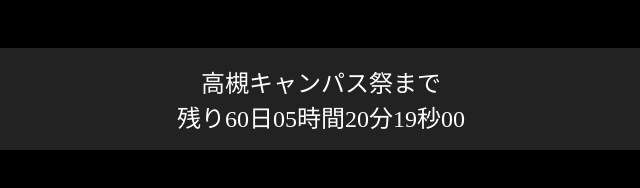
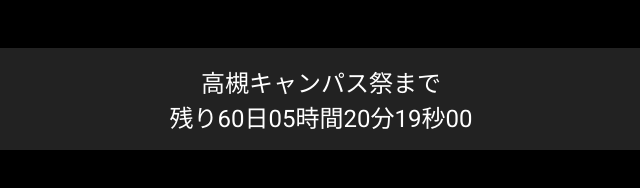
Before and after one commit to hamako223/Toys, a plain HTML site: page index.html in a window 1280 px wide. Shown: the full height of the page, 319-959 px from the left. Drawn offline with Linux system fonts and the light colour scheme.

Commit message:
modified all

```diff
--- a/CountDownTimer.js
+++ b/CountDownTimer.js
@@ -6,19 +6,20 @@ function dateCounter(){
     //カウントダウンしたい日時を設定
     const targetDate = new Date("2018/5/27 10:00:00");
     //日数の計算
-    const dayCalc = Math.ceil((targetDate - currentDate)/(1000*60*60*24)-1);
-    const ms = (targetDate - currentDate);
-    if(ms >= 0){
+    const betweenDay = (targetDate - currentDate);
+    const dayCalc = Math.ceil((betweenDay)/(1000*60*60*24)-1);
+    if(betweenDay>=0){
       //時間を取得
-      const hour = ('0' + Math.floor(ms/(60*60*1000)) % 24).slice(-2);
+      const hour = ('0'+Math.floor(betweenDay/(60*60*1000))%24).slice(-2);
       //分を取得
-      const minute = ('0' + Math.floor((ms%(24*60*60*1000))/(60*1000))%60).slice(-2);
-      //廟を取得
-      const second = ('0' + Math.round((ms%(24*60*60*1000))/1000)%60%60).slice(-2);
+      const minute = ('0'+Math.floor((betweenDay%(24*60*60*1000))/(60*1000))%60).slice(-2);
+      //秒を取得
+      const second = ('0'+Math.round((betweenDay%(24*60*60*1000))/1000)%60%60).slice(-2);
       //ミリ秒を取得
-      const mili = ('0' + Math.floor((ms%(24*60*60*1000))/10)%100).slice(-2);
+      const mili = ('0'+Math.floor((betweenDay%(24*60*60*1000))/10)%100).slice(-2);
       //HTML上に出力
-      document.getElementById("counter").innerHTML ="<p class=\"counterText\">高槻キャンパス祭まで"+ "<br>残り" + dayCalc + "日" + hour + "時間" + minute + "分" + second + "秒"+mili+"</p>";
+      document.getElementById("counter").innerHTML
+      ="<p class=\"counterText\">高槻キャンパス祭まで"+"<br>残り"+dayCalc+"日"+hour+"時間"+minute+"分"+second+"秒"+mili+"</p>";
 
       if((hour == 0)&&(minute == 0)&&(second == 0)){
         clearInterval(timer);
--- a/index.html
+++ b/index.html
@@ -6,6 +6,7 @@
   <meta http-equiv="X-UA-Compatible" content="ie=edge">
   <title>高槻キャンパス祭</title>
   <link rel="stylesheet" href="style.css">
+  <link href="https://fonts.googleapis.com/css?family=Roboto" rel="stylesheet">
   <script src="CountDownTimer.js"></script>
 </head>
 <body>
--- a/style.css
+++ b/style.css
@@ -1,9 +1,14 @@
 html{
   background-color: #000;
+}
+p{
+  margin: 0;
+  padding: 0;
 }
 .counterText{
   color: #fff;
   font-size: 1.5rem;
+  font-family: 'Roboto', sans-serif;
   text-align: center;
   background-color: #222;
   padding: 1rem;
@@ -13,5 +18,7 @@ html{
 @media (max-width: 600px){
   .counterText{
     font-size: 1.2em;
+    padding: 0.8rem;
+    margin: 1.2rem;
   }
 }
```
